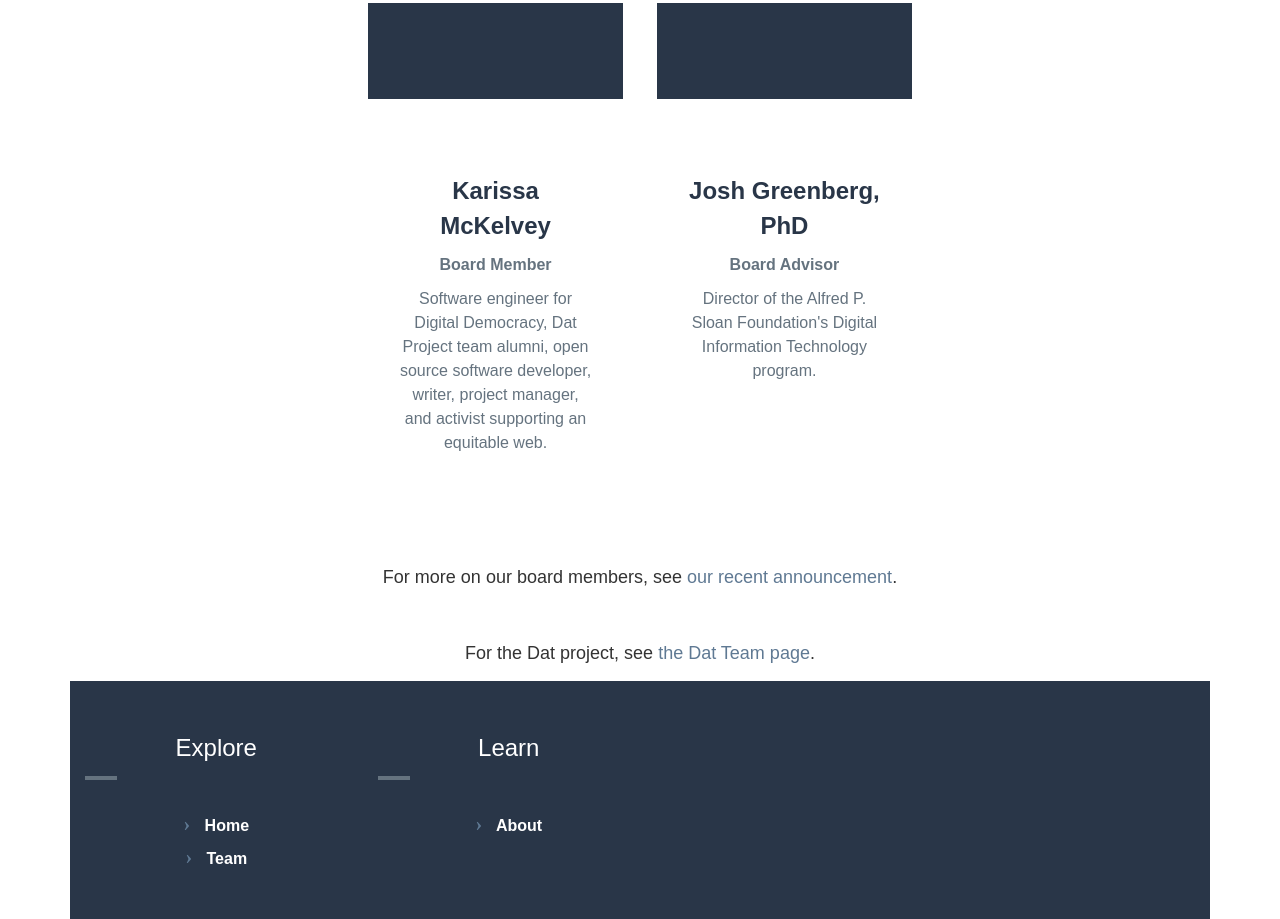
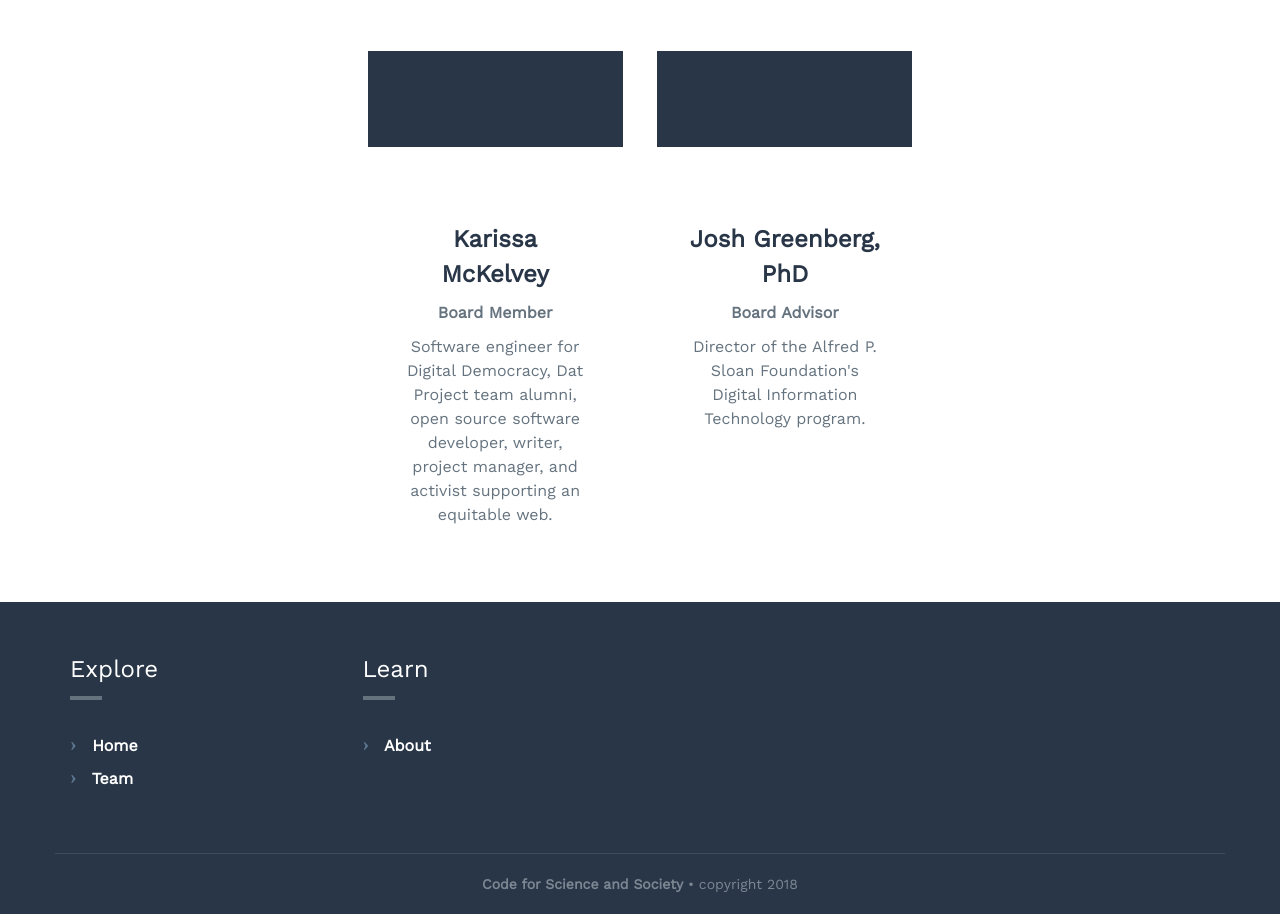
Before and after one commit to codeforscience/css-website-v1, a website: page team.html in a window 1280 px wide. Shown: the part 1878-2797 px from the top of the page. Drawn offline with nearby package versions, Linux system fonts and the light colour scheme.

Commit message:
fix team page

```diff
--- a/team.html
+++ b/team.html
@@ -3,10 +3,9 @@
 <head>
   <meta charset="utf-8">
   <title>Code for Science and Society</title>
-  <link href="http://fonts.googleapis.com/css?family=Source+Sans+Pro:400,600,700" rel="stylesheet" type="text/css">
-  <meta name="viewport" content="width=device-width, initial-scale=1.0, maximum-scale=1.0">
+  <link href="http://fonts.googleapis.com/css?family=Work+Sans" rel="stylesheet" type="text/css">
+  <meta name="viewport" content="width=device-width, initial-scale=1.0">
   <link rel="icon" href="/static/favicon.ico">
-  <link rel="stylesheet" href="//cdnjs.cloudflare.com/ajax/libs/highlight.js/8.5/styles/default.min.css">
   <link rel="stylesheet" href="/static/css/base.css" media="screen">
 </head>
 <body>
@@ -16,7 +15,6 @@
         <ul class="header-nav-list">
           <li><a href="/" class="header-nav-link">Home</a></li>
           <li><a href="/about" class="header-nav-link">About</a></li>
-          <li><a href="/events" class="header-nav-link">Events</a></li>
           <li><a href="/team" class="header-nav-link active">Team</a></li>
         </ul>
       </div>
@@ -79,9 +77,8 @@
       </div>
     </div>
   </div>
-   <div id="content"><div class="container centered">
-<div class="content-title" id="advisors">Board</div>
-<div class="content-horizontal-rule"></div>
+  <div class="content-title" id="advisors">Board</div>
+  <div class="content-horizontal-rule"></div>
 
   <div class="content-sub-container">
     <div class="content-card-small">
@@ -135,16 +132,6 @@
     </div>
   </div>
   </div></div>
-
-  <div class="content-sub-container">
-  <p>For more on our board members, see <a href="https://blog.datproject.org/2018/02/13/css-board/">our recent announcement</a>.</p>
-</div>
-  <div class="content-sub-container">
-  <p>For the Dat project, see <a href="https://datproject.org/team">the Dat Team page</a>.</p>
-</div>
-
-
-
   <div class="footer">
     <div class="footer-directory container">
       <div class="col-md-3 col-xs-6">
@@ -164,19 +151,19 @@
       </div>
     </div>
     <div class="footer-credits">
-      <span class="footer-emphasized">Code for Science and Society</span> &#x2022; copyright 2017
+      <span class="footer-emphasized">Code for Science and Society</span> &#x2022; copyright 2018
     </div>
   </div>
 
-  <script src="//cdnjs.cloudflare.com/ajax/libs/highlight.js/8.5/highlight.min.js"></script>
-  <script>
-    (function(i,s,o,g,r,a,m){i['GoogleAnalyticsObject']=r;i[r]=i[r]||function(){
-    (i[r].q=i[r].q||[]).push(arguments)},i[r].l=1*new Date();a=s.createElement(o),
-    m=s.getElementsByTagName(o)[0];a.async=1;a.src=g;m.parentNode.insertBefore(a,m)
-    })(window,document,'script','https://www.google-analytics.com/analytics.js','ga');
+<!-- Global site tag (gtag.js) - Google Analytics -->
+<script async src="https://www.googletagmanager.com/gtag/js?id=UA-115956437-1"></script>
+<script>
+  window.dataLayer = window.dataLayer || [];
+  function gtag(){dataLayer.push(arguments);}
+  gtag('js', new Date());
 
-    ga('create', 'UA-84719120-1', 'auto');
-    ga('send', 'pageview');
-  </script>
+  gtag('config', 'UA-115956437-1');
+</script>
+
 </body>
 </html>
```
